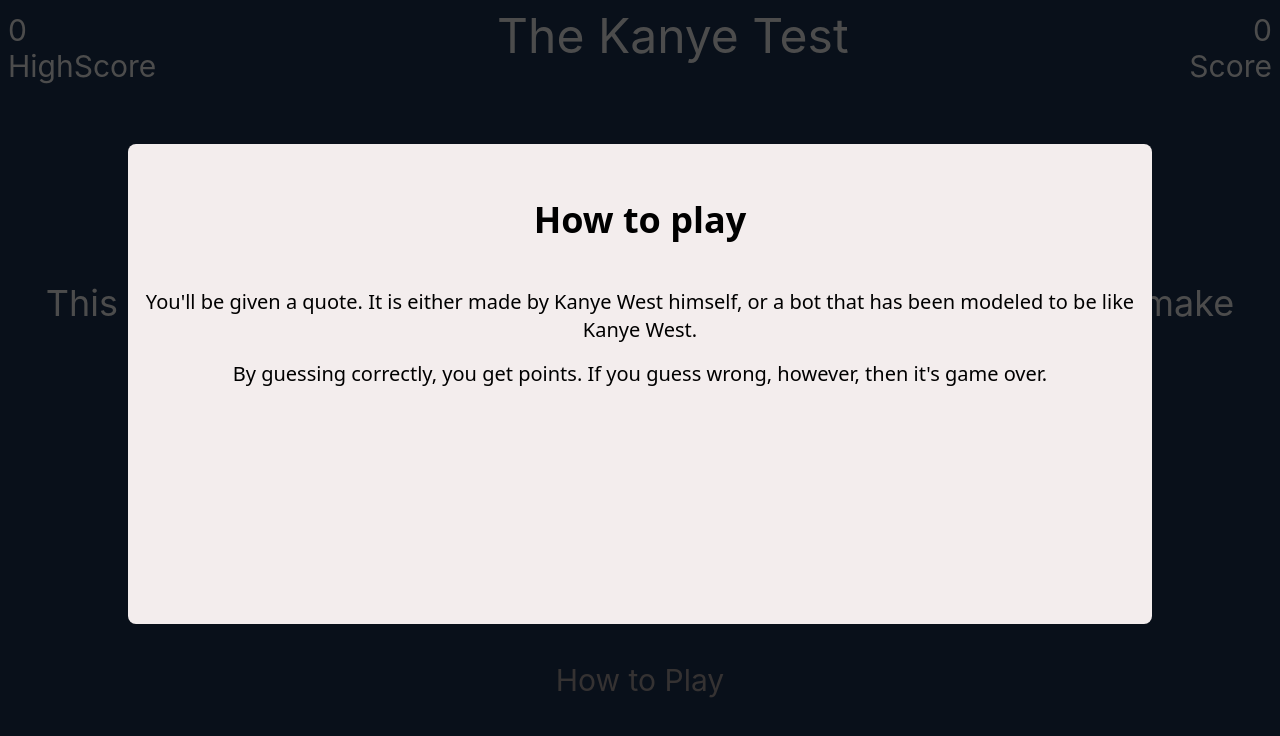
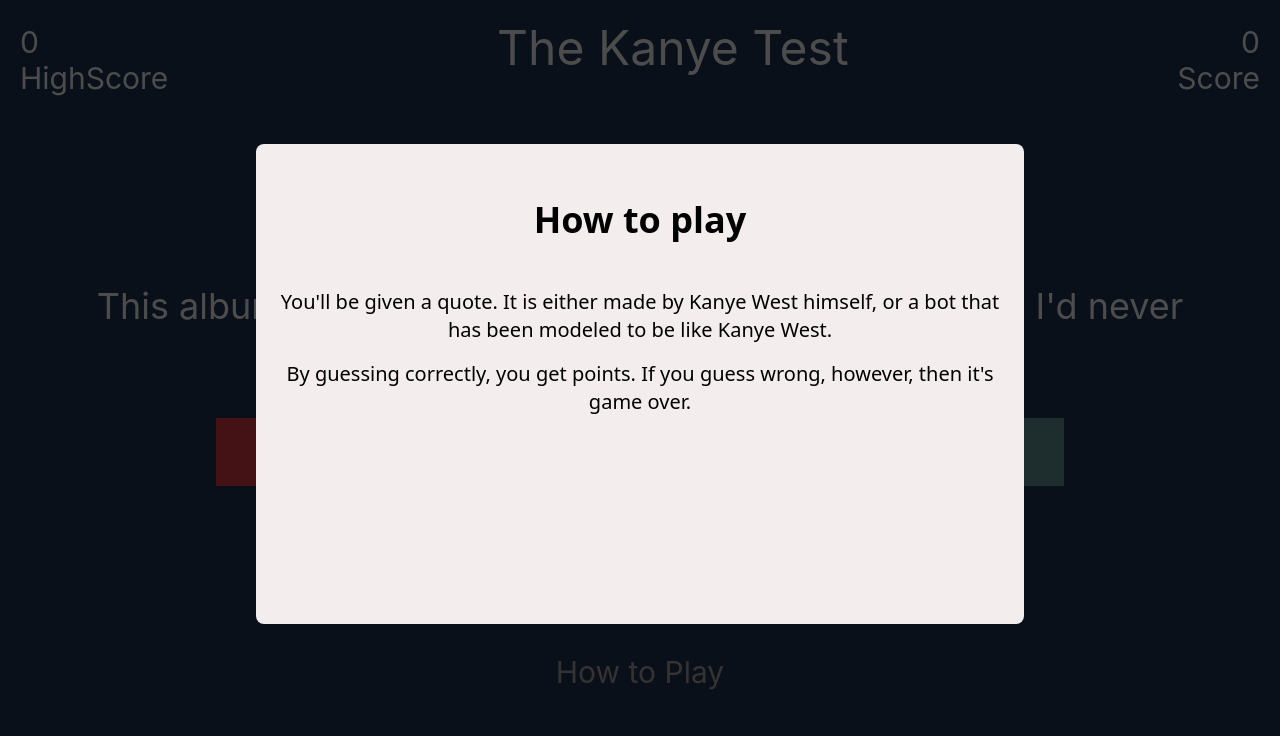
Before and after one commit to pete0360/kanye-west-openai-game, a React (Create React App) app: page / in a window 1280 px wide. Both pictures are taken after a click on the button "How to Play". Shown: the top 736 px of the page. Built offline with nearby package versions, Linux system fonts and the light colour scheme.

Commit message:
fixed padding of app parent element

```diff
--- a/src/App.tsx
+++ b/src/App.tsx
@@ -13,7 +13,7 @@
   const isDropDown = useAppSelector((state) => state.dropDown.isDropDown);
 
   return (
-    <div className="App">
+    <div className="App md:p-3">
       {isDropDown && <DropDownComponent />}
       {isGameOver ? (
         <GameOverScreen />
--- a/src/components/dropDownComponent/DropDownComponent.tsx
+++ b/src/components/dropDownComponent/DropDownComponent.tsx
@@ -9,9 +9,9 @@
     <>
       <div
         onClick={() => dispatch(toggleDropDown())}
-        className="w-screen h-screen absolute bg-black z-40 opacity-[.7]"
+        className="w-screen h-screen absolute inset-0 bg-black z-40 opacity-[.7]"
       ></div>
-      <div className="bg-dropDownCard absolute z-50 w-4/5 h-3/5  left-1/2 -translate-x-1/2 translate-y-1/2 -top-24 rounded-lg text-center flex flex-col justify-start p-2">
+      <div className="bg-dropDownCard absolute z-50 w-4/5 h-3/5 md:w-3/5 md:h-3/5  left-1/2 -translate-x-1/2 translate-y-1/2 -top-24 rounded-lg text-center flex flex-col justify-start p-2">
         <div className=" font-sans text-4xl font-semibold my-12">
           How to play
         </div>
```
